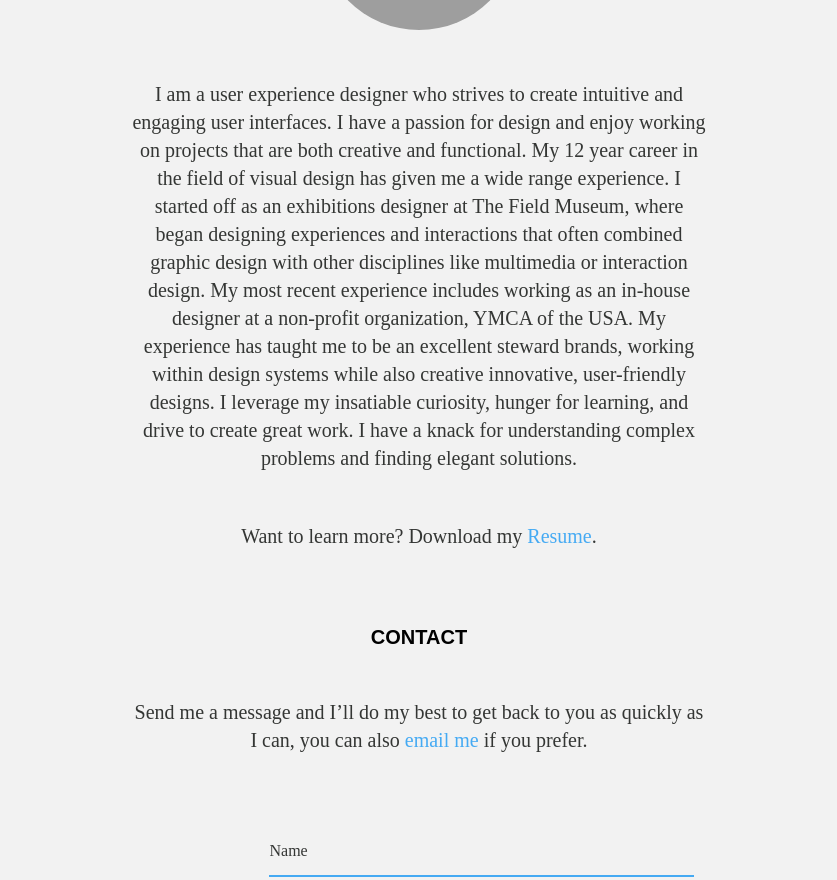
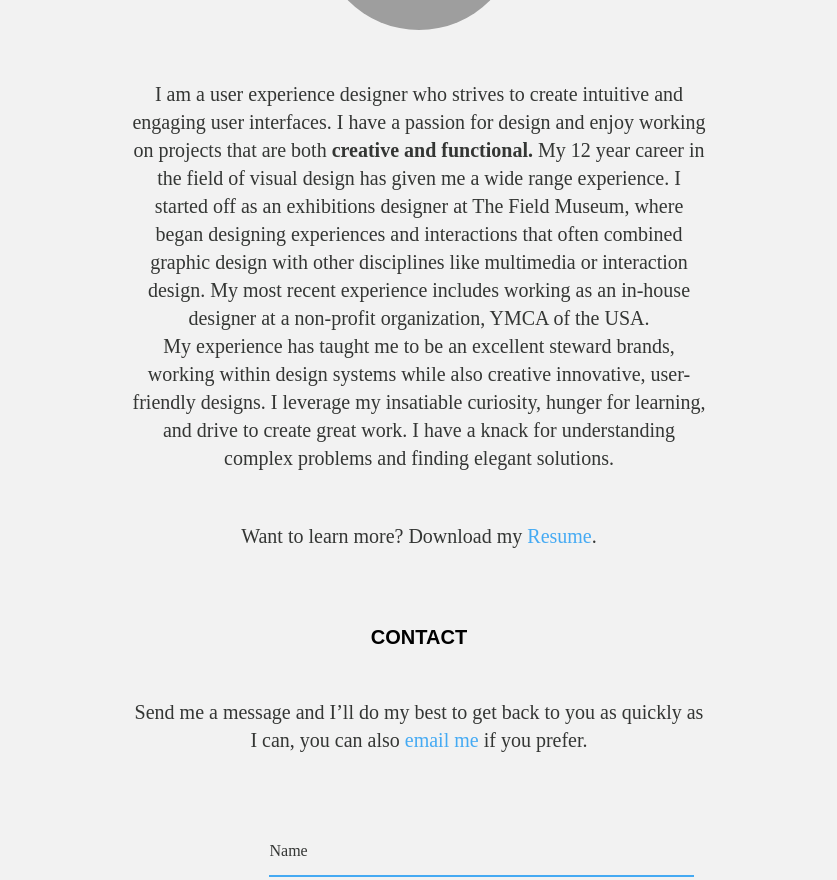
Before and after one commit to eddyca/2022-PORTFOLIO, a plain HTML site: page index.html in a window 1280 px wide. Shown: the part 2452-3332 px from the top of the page, without its empty margins (221-1058 px from the left). Drawn offline with Linux system fonts and the light colour scheme; grey boxes are pictures that could not be loaded; a script that the page names is missing.

Commit message:
Update index.html

```diff
--- a/index.html
+++ b/index.html
@@ -203,8 +203,8 @@
             <div class="fam-img-3"></div>
             <div class="fam-img-4"></div>
           </div>
-          <p>I am a user experience designer who strives to create intuitive and engaging user interfaces. I have a passion for design and enjoy working on projects that are both creative and functional. My 12 year career in the field of visual design has given me a wide range experience. I started off as an exhibitions designer at The Field Museum, where began designing experiences and interactions that often combined graphic design with other disciplines like multimedia or interaction design. My most recent experience includes working as an in-house designer at a non-profit organization, YMCA of the USA.
-
+          <p>I am a user experience designer who strives to create intuitive and engaging user interfaces. I have a passion for design and enjoy working on projects that are both <span>creative and functional.</span> My 12 year career in the field of visual design has given me a wide range experience. I started off as an exhibitions designer at The Field Museum, where began designing experiences and interactions that often combined graphic design with other disciplines like multimedia or interaction design. My most recent experience includes working as an in-house designer at a non-profit organization, YMCA of the USA.
+<br>
 My experience has taught me to be an excellent steward brands, working within design systems while also creative innovative, user-friendly designs. I leverage my insatiable curiosity, hunger for learning, and drive to create great work. I have a knack for understanding complex problems and finding elegant solutions.</p>
           <p>Want to learn more? Download my <a href="img/ERICA-LYNN-RODRIGUEZ_resume.pdf">Resume</a>.</p>
         </section>
```
